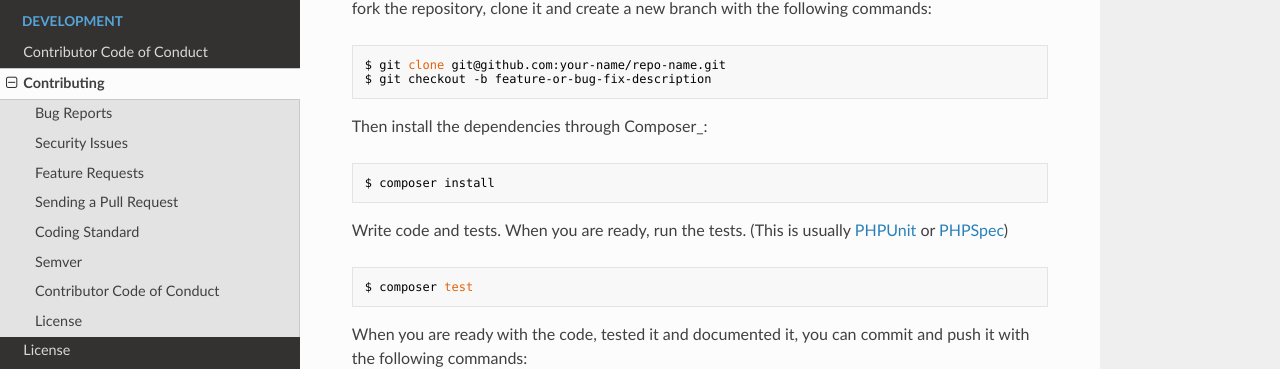
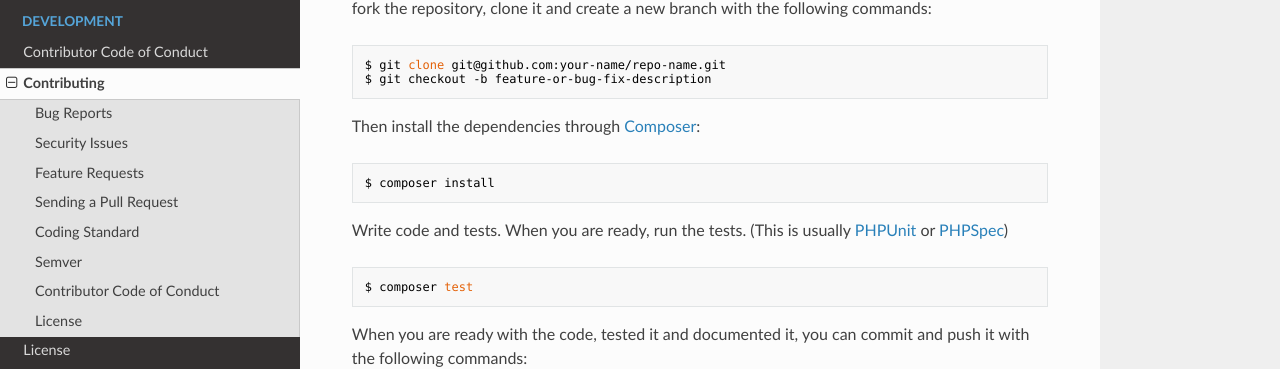
Before and after one commit to php-translation/documentation, an MkDocs documentation site: the page built from docs/development/contributing.md, in a window 1280 px wide and 900 px high, scrolled down 702 px. Shown: the part 141-510 px from the top of the window. Built offline with MkDocs 1.6.1, drawn with Linux system fonts in a browser that asks for light colours; nearby versions of some CDN libraries.

````diff
--- a/docs/development/contributing.md
+++ b/docs/development/contributing.md
@@ -42,7 +42,7 @@ $ git clone git@github.com:your-name/repo-name.git
 $ git checkout -b feature-or-bug-fix-description
 ```
 
-Then install the dependencies through Composer_:
+Then install the dependencies through [Composer]:
 
 ```bash
 $ composer install
````
Also changed, not shown: other parts of docs/development/contributing.md (+1 -0 lines).
